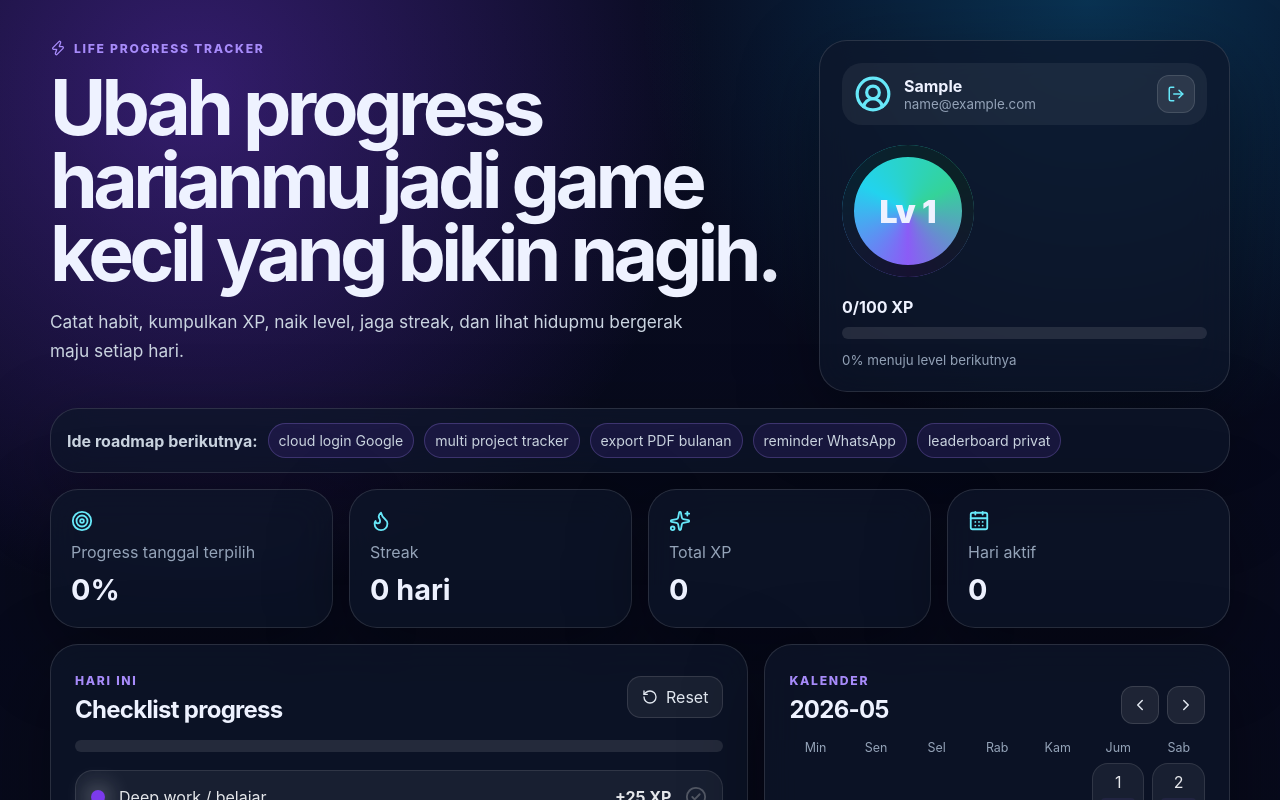
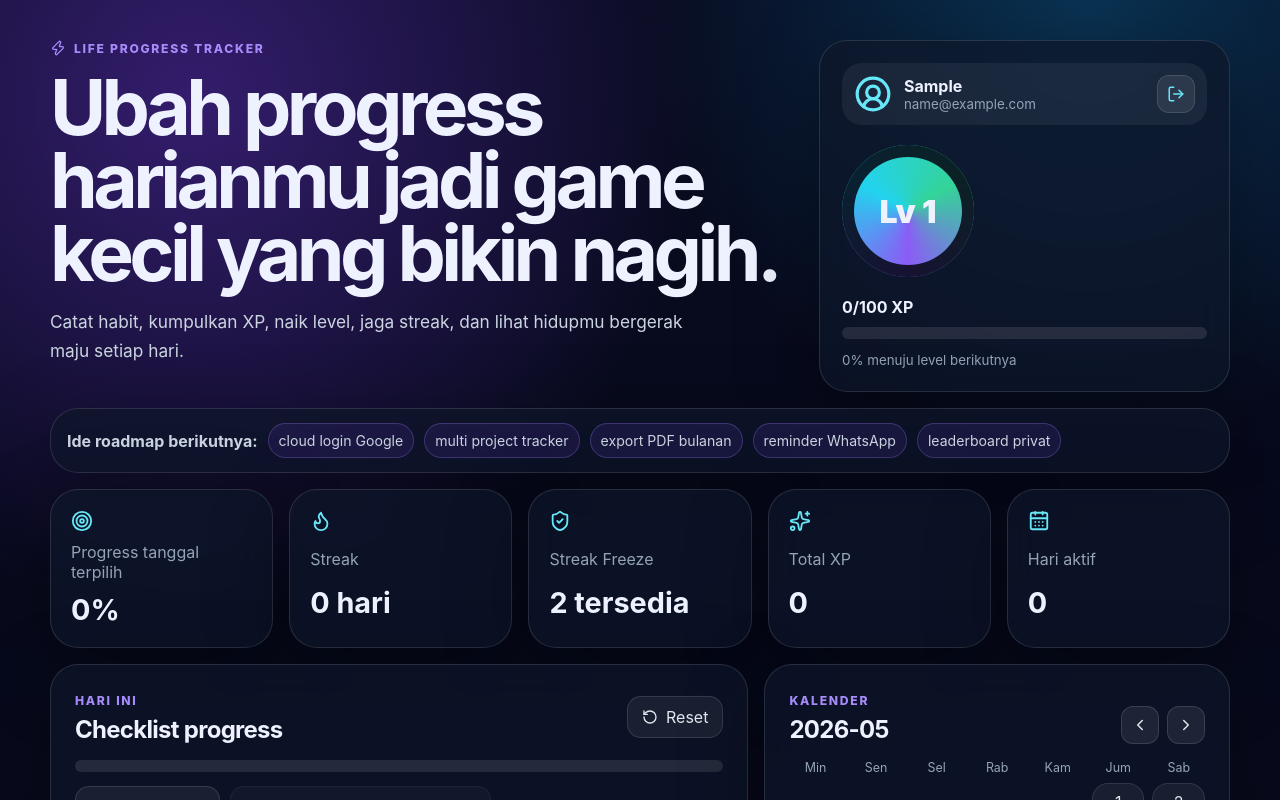
Before and after one commit to asepsunarya/daily-progress-lab, a React (Vite) app: page / in a window 1280 px wide. Both pictures are taken after typing "Sample", "name@example.com" into the empty fields and a click on the button "Mulai tracking". Shown: the top 800 px of the page. Built offline with nearby package versions, Linux system fonts and the light colour scheme.

Commit message:
Add streak freeze and rest day tracking

```diff
--- a/src/main.jsx
+++ b/src/main.jsx
@@ -8,6 +8,7 @@ import {
   ChevronLeft,
   ChevronRight,
   Flame,
+  ShieldCheck,
   LogOut,
   Plus,
   RotateCcw,
@@ -23,6 +24,8 @@ const STORAGE_KEY = 'daily-progress-lab:v2';
 const LEGACY_STORAGE_KEY = 'daily-progress-lab:v1';
 const PROFILE_KEY = 'daily-progress-lab:profile';
 const dayMs = 24 * 60 * 60 * 1000;
+const DEFAULT_FREEZE_COUNT = 2;
+const REST_DAY_XP = 5;
 const todayKey = () => toDateKey(new Date());
 const defaultHabits = [
   { id: crypto.randomUUID(), title: 'Deep work / belajar', points: 25, color: '#7c3aed' },
@@ -49,9 +52,14 @@ function loadJson(key) {
 function loadState() {
   const parsed = loadJson(STORAGE_KEY) || loadJson(LEGACY_STORAGE_KEY);
   if (parsed?.habits && parsed?.logs) {
-    return { habits: parsed.habits, logs: parsed.logs, notes: parsed.notes || {} };
+    return {
+      habits: parsed.habits,
+      logs: parsed.logs,
+      notes: parsed.notes || {},
+      freezeCount: Number.isFinite(parsed.freezeCount) ? parsed.freezeCount : DEFAULT_FREEZE_COUNT,
+    };
   }
-  return { habits: defaultHabits, logs: {}, notes: {} };
+  return { habits: defaultHabits, logs: {}, notes: {}, freezeCount: DEFAULT_FREEZE_COUNT };
 }
 
 function loadProfile() {
@@ -65,7 +73,16 @@ function habitXp(habits, id) {
 }
 
 function logXp(log, habits) {
-  return (log?.completed || []).reduce((sum, id) => sum + habitXp(habits, id), 0);
+  const habitTotal = (log?.completed || []).reduce((sum, id) => sum + habitXp(habits, id), 0);
+  return habitTotal + (log?.restDay ? REST_DAY_XP : 0);
+}
+
+function isProtectedLog(log) {
+  return Boolean(log?.completed?.length || log?.restDay || log?.frozen);
+}
+
+function isPastDate(key) {
+  return key < todayKey();
 }
 
 function logPercent(log, habits) {
@@ -90,7 +107,7 @@ function getStreak(logs) {
   const cursor = new Date();
   while (true) {
     const key = toDateKey(cursor);
-    if (!logs[key]?.completed?.length) break;
+    if (!isProtectedLog(logs[key])) break;
     streak += 1;
     cursor.setDate(cursor.getDate() - 1);
   }
@@ -111,8 +128,10 @@ function getMonthDays(currentMonth) {
 
 function getMonthReport(state, currentMonth) {
   const entries = Object.entries(state.logs).filter(([key]) => key.startsWith(currentMonth));
-  const activeDays = entries.filter(([, log]) => log.completed?.length).length;
-  const perfectDays = entries.filter(([, log]) => logPercent(log, state.habits) === 100).length;
+  const activeDays = entries.filter(([, log]) => isProtectedLog(log)).length;
+  const restDays = entries.filter(([, log]) => log.restDay).length;
+  const frozenDays = entries.filter(([, log]) => log.frozen).length;
+  const perfectDays = entries.filter(([, log]) => !log.restDay && !log.frozen && logPercent(log, state.habits) === 100).length;
   const totalXp = entries.reduce((sum, [, log]) => sum + logXp(log, state.habits), 0);
   const possibleDays = new Date(Number(currentMonth.slice(0, 4)), Number(currentMonth.slice(5)), 0).getDate();
   const consistency = Math.round((activeDays / possibleDays) * 100);
@@ -120,7 +139,7 @@ function getMonthReport(state, currentMonth) {
     ...habit,
     count: entries.filter(([, log]) => log.completed?.includes(habit.id)).length,
   })).sort((a, b) => b.count - a.count);
-  return { activeDays, perfectDays, totalXp, consistency, habitCounts };
+  return { activeDays, restDays, frozenDays, perfectDays, totalXp, consistency, habitCounts };
 }
 
 function App() {
@@ -147,7 +166,7 @@ function App() {
     const completedToday = today.completed.length;
     const totalToday = state.habits.length || 1;
     const dailyPercent = Math.round((completedToday / totalToday) * 100);
-    const activeDays = Object.values(state.logs).filter(log => log.completed?.length).length;
+    const activeDays = Object.values(state.logs).filter(isProtectedLog).length;
     return { totalXp, completedToday, totalToday, dailyPercent, activeDays, streak: getStreak(state.logs), level: getLevel(totalXp) };
   }, [state, today.completed.length]);
 
@@ -165,7 +184,7 @@ function App() {
     setState(prev => {
       const log = prev.logs[selectedDate] || { completed: [] };
       const completed = log.completed.includes(id) ? log.completed.filter(item => item !== id) : [...log.completed, id];
-      return { ...prev, logs: { ...prev.logs, [selectedDate]: { ...log, completed } } };
+      return { ...prev, logs: { ...prev.logs, [selectedDate]: { ...log, completed, restDay: false, frozen: false } } };
     });
   }
 
@@ -183,7 +202,7 @@ function App() {
 
   function resetDemo() {
     if (!confirm('Reset semua data lokal?')) return;
-    const fresh = { habits: defaultHabits, logs: {}, notes: {} };
+    const fresh = { habits: defaultHabits, logs: {}, notes: {}, freezeCount: DEFAULT_FREEZE_COUNT };
     localStorage.setItem(STORAGE_KEY, JSON.stringify(fresh));
     setState(fresh);
     setSelectedDate(todayKey());
@@ -191,11 +210,41 @@ function App() {
     setNote('');
   }
 
+
+  function toggleRestDay() {
+    setState(prev => {
+      const log = prev.logs[selectedDate] || { completed: [] };
+      const restDay = !log.restDay;
+      return {
+        ...prev,
+        logs: {
+          ...prev.logs,
+          [selectedDate]: { ...log, completed: restDay ? [] : log.completed, restDay, frozen: restDay ? false : log.frozen },
+        },
+      };
+    });
+  }
+
+  function useFreeze() {
+    setState(prev => {
+      const log = prev.logs[selectedDate] || { completed: [] };
+      if (prev.freezeCount <= 0 || !isPastDate(selectedDate) || isProtectedLog(log)) return prev;
+      return {
+        ...prev,
+        freezeCount: prev.freezeCount - 1,
+        logs: { ...prev.logs, [selectedDate]: { ...log, completed: [], frozen: true, restDay: false } },
+      };
+    });
+  }
+
   function changeMonth(offset) {
     const [year, month] = visibleMonth.split('-').map(Number);
     const next = new Date(year, month - 1 + offset, 1);
     setVisibleMonth(monthKey(next));
   }
+
+  const selectedLog = state.logs[selectedDate] || { completed: [] };
+  const canUseFreeze = state.freezeCount > 0 && isPastDate(selectedDate) && !isProtectedLog(selectedLog);
 
   if (!profile) return <LoginScreen onLogin={setProfile} />;
 
@@ -227,9 +276,10 @@ function App() {
         <span>cloud login Google</span><span>multi project tracker</span><span>export PDF bulanan</span><span>reminder WhatsApp</span><span>leaderboard privat</span>
       </section>
 
-      <section className="grid stats-grid">
+      <section className="grid stats-grid five">
         <Stat icon={Target} label="Progress tanggal terpilih" value={`${stats.dailyPercent}%`} />
         <Stat icon={Flame} label="Streak" value={`${stats.streak} hari`} />
+        <Stat icon={ShieldCheck} label="Streak Freeze" value={`${state.freezeCount} tersedia`} />
         <Stat icon={Sparkles} label="Total XP" value={stats.totalXp} />
         <Stat icon={CalendarDays} label="Hari aktif" value={stats.activeDays} />
       </section>
@@ -241,6 +291,11 @@ function App() {
             <button className="ghost" onClick={resetDemo}><RotateCcw size={16}/> Reset</button>
           </div>
           <div className="daily-progress"><span style={{ width: `${stats.dailyPercent}%` }} /></div>
+          <div className="protection-row">
+            <button className={`ghost protection ${selectedLog.restDay ? 'active rest' : ''}`} onClick={toggleRestDay} type="button">Rest day +{REST_DAY_XP} XP</button>
+            <button className={`ghost protection ${selectedLog.frozen ? 'active freeze' : ''}`} onClick={useFreeze} disabled={!canUseFreeze} type="button">Pakai freeze untuk missed day</button>
+          </div>
+          <p className="log-status">{selectedLog.frozen ? '🛡️ Tanggal ini dilindungi Streak Freeze.' : selectedLog.restDay ? '🌙 Tanggal ini ditandai Rest Day: sengaja istirahat, XP kecil saja.' : canUseFreeze ? 'Missed day terdeteksi. Pakai freeze untuk menjaga streak.' : 'Checklist habit atau tandai rest day kalau memang sengaja istirahat.'}</p>
           <div className="habit-list">
             {state.habits.map(habit => {
               const done = today.completed.includes(habit.id);
@@ -269,8 +324,10 @@ function App() {
               if (!day) return <span className="calendar-cell empty" key={`empty-${index}`} />;
               const key = toDateKey(day);
               const percent = logPercent(state.logs[key], state.habits);
-              return <button key={key} className={`calendar-cell ${key === selectedDate ? 'selected' : ''}`} onClick={() => setSelectedDate(key)}>
-                <span>{day.getDate()}</span><i style={{ opacity: Math.max(.08, percent / 100), background: percent === 100 ? '#22c55e' : '#8b5cf6' }} />
+              const log = state.logs[key];
+              const stateClass = log?.frozen ? 'frozen' : log?.restDay ? 'rest' : percent > 0 ? 'done' : '';
+              return <button key={key} className={`calendar-cell ${stateClass} ${key === selectedDate ? 'selected' : ''}`} onClick={() => setSelectedDate(key)}>
+                <span>{day.getDate()}</span><small>{log?.frozen ? 'Freeze' : log?.restDay ? 'Rest' : percent ? `${percent}%` : '—'}</small><i style={{ opacity: Math.max(.08, percent / 100), background: log?.frozen ? '#38bdf8' : log?.restDay ? '#f59e0b' : percent === 100 ? '#22c55e' : '#8b5cf6' }} />
               </button>;
             })}
           </div>
@@ -290,6 +347,7 @@ function App() {
             <Report label="XP bulan ini" value={monthReport.totalXp} />
             <Report label="Hari aktif" value={monthReport.activeDays} />
             <Report label="Perfect days" value={monthReport.perfectDays} />
+            <Report label="Rest / Freeze" value={`${monthReport.restDays}/${monthReport.frozenDays}`} />
             <Report label="Konsistensi" value={`${monthReport.consistency}%`} />
           </div>
           <div className="habit-ranking">
--- a/src/styles.css
+++ b/src/styles.css
@@ -75,3 +75,15 @@ textarea { min-height: 188px; resize: vertical; margin-top: 16px; line-height: 1
 .login-form button { min-height: 52px; }
 @media (max-width: 980px) { .hero, .stats-grid, .main-grid, .lower-grid { grid-template-columns: 1fr; } .badges { grid-template-columns: repeat(2, 1fr); } }
 @media (max-width: 560px) { .shell { padding-top: 24px; width: min(100% - 20px, 1180px); } .add-form { grid-template-columns: 1fr; } .add-form button { padding: 14px 18px; } .section-head { align-items: flex-start; flex-direction: column; } .habit { grid-template-columns: auto 1fr auto; } .habit .check { display: none; } .badges, .report-grid { grid-template-columns: 1fr; } .calendar-cell { min-height: 44px; border-radius: 12px; } }
+.stats-grid.five { grid-template-columns: repeat(5, 1fr); }
+.protection-row { display: flex; flex-wrap: wrap; gap: 10px; margin-top: 14px; }
+.ghost.protection { width: auto; height: auto; min-height: 42px; }
+.ghost.protection.active.rest { background: rgba(245,158,11,.18); border-color: rgba(245,158,11,.5); color: #fde68a; }
+.ghost.protection.active.freeze { background: rgba(14,165,233,.18); border-color: rgba(56,189,248,.58); color: #bae6fd; }
+.ghost:disabled { opacity: .45; cursor: not-allowed; }
+.log-status { margin: 10px 0 0; color: #cbd5e1; font-size: .92rem; }
+.calendar-cell small { font-size: .68rem; color: #94a3b8; }
+.calendar-cell.rest { background: rgba(245,158,11,.12); border-color: rgba(245,158,11,.42); }
+.calendar-cell.frozen { background: rgba(14,165,233,.12); border-color: rgba(56,189,248,.48); }
+.calendar-cell.done { background: rgba(124,58,237,.12); }
+@media (max-width: 980px) { .stats-grid.five { grid-template-columns: 1fr; } }
```
